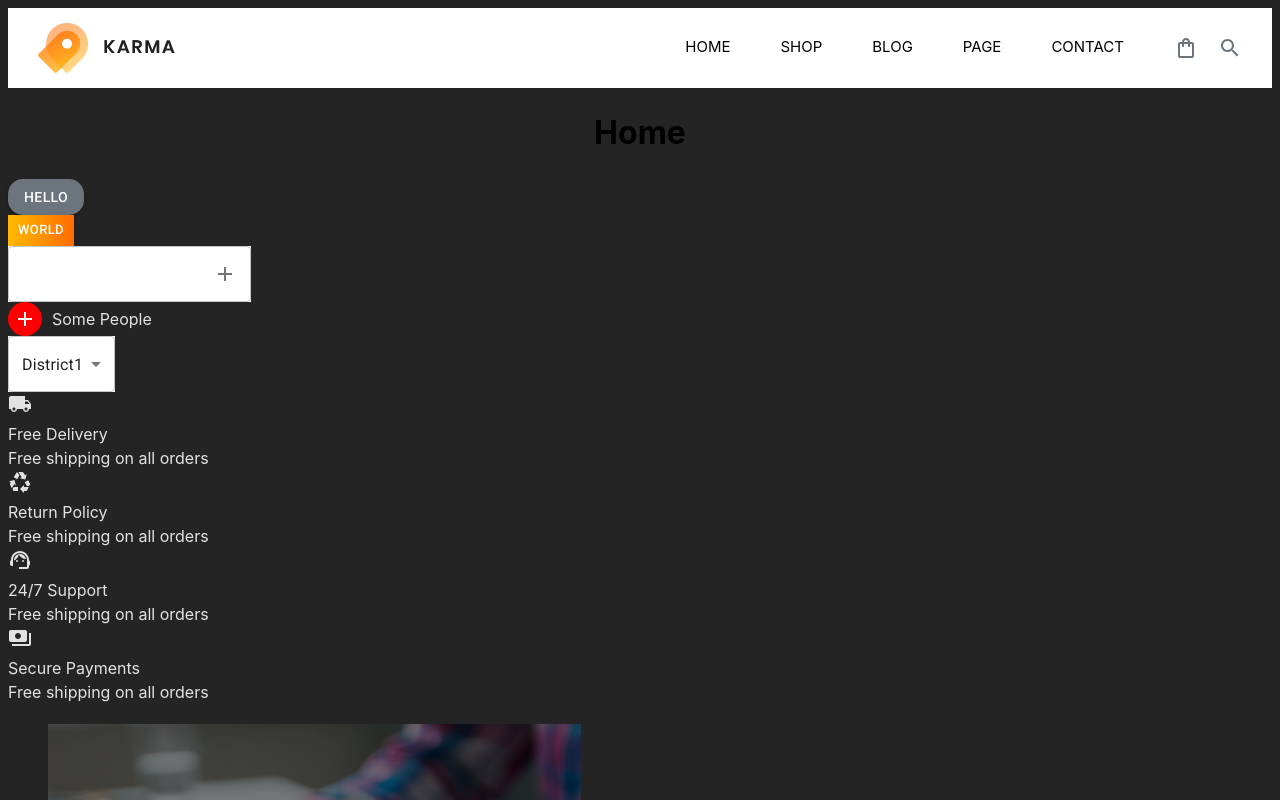
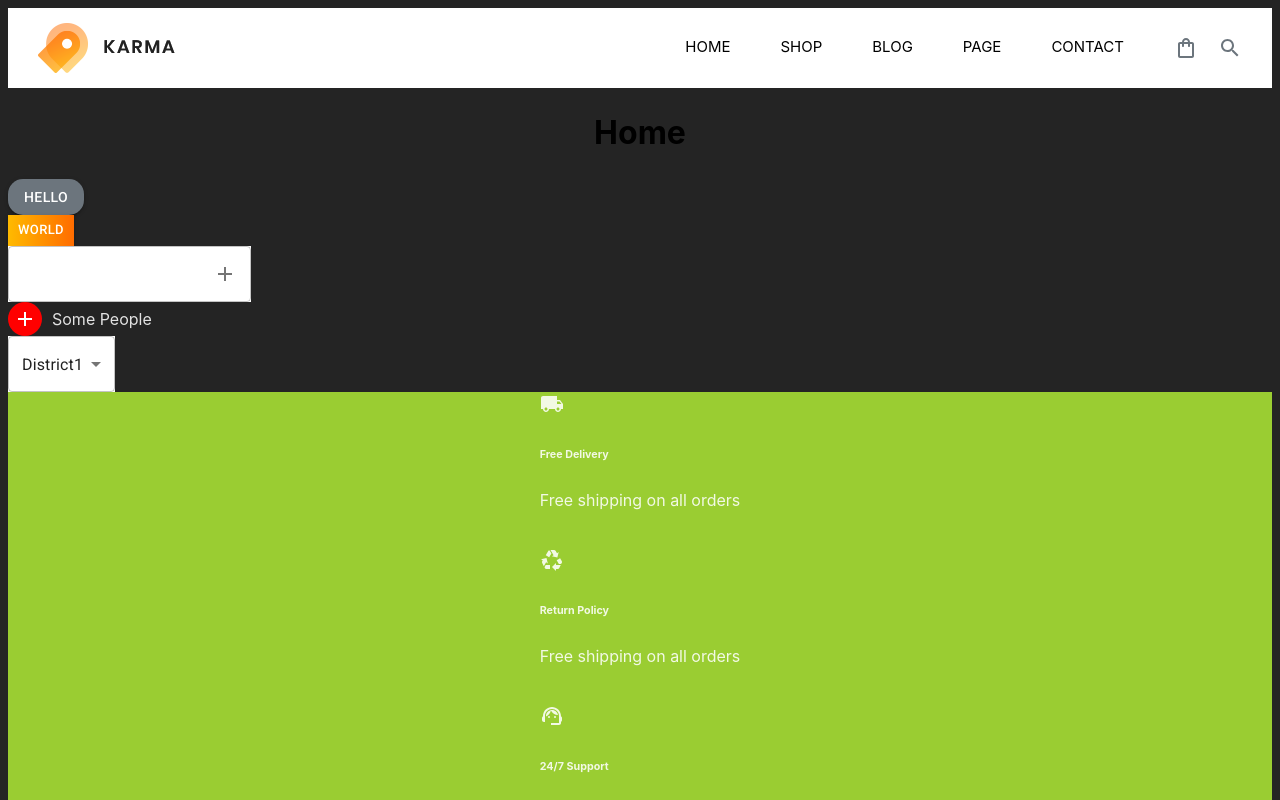
Before and after one commit to BridgetKas/ShoeStore, a React (Vite) app: page / in a window 1280 px wide. Shown: the top 800 px of the page. Built offline with nearby package versions, Linux system fonts and the light colour scheme.

Commit message:
Added Features Component

```diff
--- a/src/components/features/features.jsx
+++ b/src/components/features/features.jsx
@@ -32,8 +32,11 @@ function FeaturesComp() {
       {featuresArr.map((item,index) =>(
         <div key={index} className={styles.featuresContainer}>
           <div>{item.feature}</div>
-          <div>{item.title}</div>
-          <div>{item.description}</div>
+          <div>
+            <h6>{item.title}</h6>
+            <p>{item.description}</p>
+          </div>
+
         </div>
       ))}
     </div>
--- a/src/components/features/features.module.css
+++ b/src/components/features/features.module.css
@@ -0,0 +1,9 @@
+.mainContainer {
+    width:100%;
+    display:flex;
+    flex-direction:column;
+    align-items:center;
+    gap:20px;
+    padding: 0 20px;
+    background-color: yellowgreen;
+}
```
